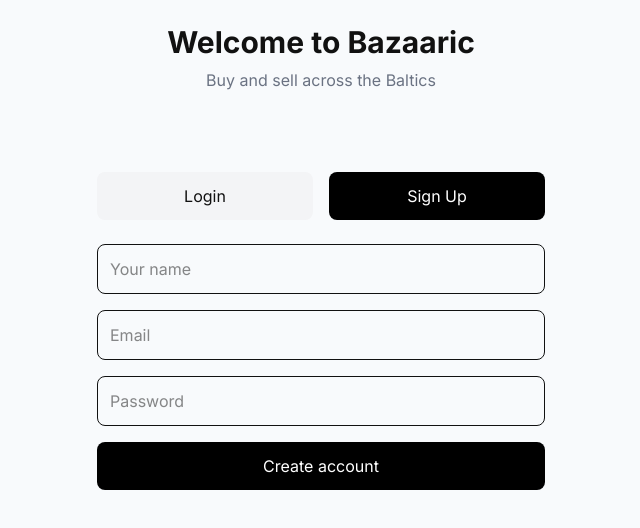
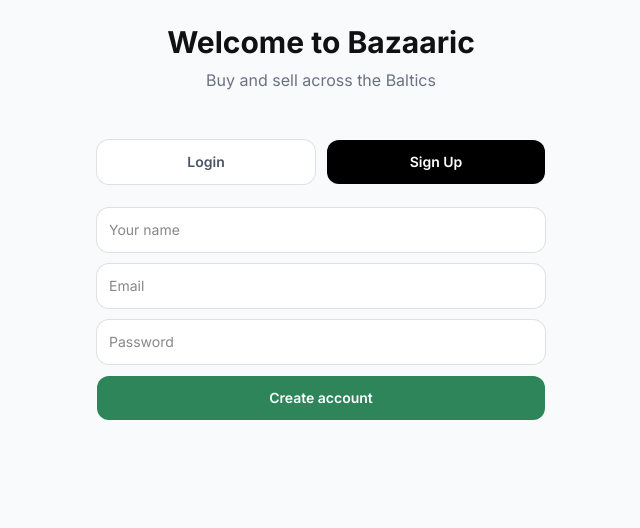
Before and after one commit to AJ-SAAS/Bazaaric, a Next.js app: page /auth in a window 1280 px wide. Shown: the top 528 px of the page, without its empty margins (319-959 px from the left). Built offline with nearby package versions, Linux system fonts and the light colour scheme; no server answers.

Commit message:
feat: add auth layout

```diff
--- a/app/layout.tsx
+++ b/app/layout.tsx
@@ -1,5 +1,6 @@
 import "./globals.css";
 import { Inter } from "next/font/google";
+import { AuthProvider } from "@/lib/auth-context";
 
 const inter = Inter({
   subsets: ["latin"],
@@ -25,7 +26,7 @@
           antialiased
         `}
       >
-        {children}
+        <AuthProvider>{children}</AuthProvider>
       </body>
     </html>
   );
--- a/app/profile/page.tsx
+++ b/app/profile/page.tsx
@@ -1,3 +1,46 @@
+"use client";
+
+import { useAuth } from "@/lib/auth-context";
+import { signOut } from "firebase/auth";
+import { auth } from "@/lib/firebase";
+import { useRouter } from "next/navigation";
+import { useEffect } from "react";
+
 export default function ProfilePage() {
-  return <div>Profile Page</div>;
+  const { user, loading } = useAuth();
+  const router = useRouter();
+
+  useEffect(() => {
+    if (!loading && !user) {
+      router.push("/auth");
+    }
+  }, [user, loading, router]);
+
+  if (loading || !user) {
+    return (
+      <main className="min-h-screen flex items-center justify-center">
+        <p className="text-sm text-gray-500">Loading...</p>
+      </main>
+    );
+  }
+
+  return (
+    <main className="min-h-screen bg-[#faf9f6] pb-28 md:pb-12">
+      <div className="mx-auto max-w-md md:max-w-3xl px-4 md:px-8 pt-6 md:pt-10">
+        <h1 className="text-2xl md:text-3xl font-bold">Profile</h1>
+
+        <div className="mt-6 rounded-2xl bg-white p-5 shadow-sm ring-1 ring-black/5">
+          <p className="text-sm text-gray-500">Signed in as</p>
+          <p className="mt-1 font-semibold">{user.email}</p>
+        </div>
+
+        <button
+          onClick={() => signOut(auth)}
+          className="mt-6 rounded-full border border-gray-300 px-5 py-2.5 text-sm font-semibold text-gray-700 transition hover:bg-gray-50"
+        >
+          Log out
+        </button>
+      </div>
+    </main>
+  );
 }
--- a/components/auth/AuthForm.tsx
+++ b/components/auth/AuthForm.tsx
@@ -4,48 +4,57 @@
 import {
   createUserWithEmailAndPassword,
   signInWithEmailAndPassword,
+  sendPasswordResetEmail,
+  setPersistence,
+  browserLocalPersistence,
+  browserSessionPersistence,
 } from "firebase/auth";
+import { useRouter } from "next/navigation";
 
 import { auth, db } from "@/lib/firebase";
-
 import { doc, setDoc } from "firebase/firestore";
 
+type Mode = "login" | "signup" | "reset";
 
 export default function AuthForm() {
-  const [mode, setMode] = useState<"login" | "signup">("signup");
+  const router = useRouter();
 
+  const [mode, setMode] = useState<Mode>("signup");
   const [email, setEmail] = useState("");
-
   const [password, setPassword] = useState("");
-
   const [name, setName] = useState("");
-
+  const [rememberMe, setRememberMe] = useState(true);
   const [loading, setLoading] = useState(false);
-
   const [message, setMessage] = useState("");
-
 
   async function handleSubmit(e: React.FormEvent) {
     e.preventDefault();
-
     setLoading(true);
     setMessage("");
 
+    try {
+      if (mode === "reset") {
+        await sendPasswordResetEmail(auth, email);
+        setMessage("Password reset email sent. Check your inbox.");
+        setLoading(false);
+        return;
+      }
 
-    try {
+      // Set persistence before signing in/up:
+      // local = survives closing the browser, session = cleared when tab/browser closes
+      await setPersistence(
+        auth,
+        rememberMe ? browserLocalPersistence : browserSessionPersistence
+      );
 
       if (mode === "signup") {
-
-        const userCredential =
-          await createUserWithEmailAndPassword(
+        const userCredential = await createUserWithEmailAndPassword(
           auth,
           email,
           password
         );
 
-
         const user = userCredential.user;
-
 
         await setDoc(doc(db, "users", user.uid), {
           uid: user.uid,
@@ -54,142 +63,134 @@
           createdAt: new Date(),
         });
 
-
-        setMessage("Account created successfully!");
-
+        router.push("/profile");
       } else {
-
-        await signInWithEmailAndPassword(
-          auth,
-          email,
-          password
-        );
-
-
-        setMessage("Logged in successfully!");
-
+        await signInWithEmailAndPassword(auth, email, password);
+        router.push("/profile");
       }
-
-
     } catch (error: any) {
-
       setMessage(error.message);
-
     } finally {
-
       setLoading(false);
-
     }
   }
 
-
-
   return (
-    <div className="w-full max-w-md mx-auto mt-20">
-
-      <div className="flex gap-4 mb-6">
-
+    <div className="w-full max-w-md mx-auto mt-12">
+      {mode !== "reset" && (
+        <div className="flex gap-3 mb-6">
           <button
+            type="button"
             onClick={() => setMode("login")}
-          className={`flex-1 rounded-lg p-3 ${
+            className={`flex-1 rounded-xl p-3 text-sm font-semibold transition ${
               mode === "login"
                 ? "bg-black text-white"
-              : "bg-gray-100"
+                : "bg-white ring-1 ring-black/10 text-gray-600"
             }`}
           >
             Login
           </button>
 
-
           <button
+            type="button"
             onClick={() => setMode("signup")}
-          className={`flex-1 rounded-lg p-3 ${
+            className={`flex-1 rounded-xl p-3 text-sm font-semibold transition ${
               mode === "signup"
                 ? "bg-black text-white"
-              : "bg-gray-100"
+                : "bg-white ring-1 ring-black/10 text-gray-600"
             }`}
           >
             Sign Up
           </button>
+        </div>
+      )}
 
-      </div>
+      {mode === "reset" && (
+        <h2 className="mb-6 text-center text-lg font-semibold">
+          Reset your password
+        </h2>
+      )}
 
-
-
-      <form
-        onSubmit={handleSubmit}
-        className="space-y-4"
-      >
-
-
+      <form onSubmit={handleSubmit} className="space-y-3">
         {mode === "signup" && (
+          <input
+            className="w-full rounded-xl bg-white p-3 text-sm ring-1 ring-black/10 outline-none focus:ring-2 focus:ring-[#2F855A]"
+            placeholder="Your name"
+            value={name}
+            onChange={(e) => setName(e.target.value)}
+            required
+          />
+        )}
 
         <input
-            className="w-full border rounded-lg p-3"
-            placeholder="Your name"
-            value={name}
-            onChange={(e) =>
-              setName(e.target.value)
-            }
-          />
-
-        )}
-
-
-
-        <input
-          className="w-full border rounded-lg p-3"
+          className="w-full rounded-xl bg-white p-3 text-sm ring-1 ring-black/10 outline-none focus:ring-2 focus:ring-[#2F855A]"
           placeholder="Email"
           type="email"
           value={email}
-          onChange={(e) =>
-            setEmail(e.target.value)
-          }
+          onChange={(e) => setEmail(e.target.value)}
           required
         />
 
-
-
+        {mode !== "reset" && (
           <input
-          className="w-full border rounded-lg p-3"
+            className="w-full rounded-xl bg-white p-3 text-sm ring-1 ring-black/10 outline-none focus:ring-2 focus:ring-[#2F855A]"
             placeholder="Password"
             type="password"
             value={password}
-          onChange={(e) =>
-            setPassword(e.target.value)
-          }
+            onChange={(e) => setPassword(e.target.value)}
             required
           />
+        )}
 
+        {mode === "login" && (
+          <div className="flex items-center justify-between text-sm">
+            <label className="flex items-center gap-2 text-gray-600">
+              <input
+                type="checkbox"
+                checked={rememberMe}
+                onChange={(e) => setRememberMe(e.target.checked)}
+                className="rounded"
+              />
+              Remember me
+            </label>
 
+            <button
+              type="button"
+              onClick={() => setMode("reset")}
+              className="text-[#2F855A] font-medium"
+            >
+              Forgot password?
+            </button>
+          </div>
+        )}
 
         <button
           disabled={loading}
-          className="w-full bg-black text-white rounded-lg p-3"
+          className="w-full rounded-xl bg-[#2F855A] p-3 text-sm font-semibold text-white transition hover:bg-[#276749] disabled:opacity-60"
         >
-
           {loading
             ? "Please wait..."
             : mode === "signup"
             ? "Create account"
+            : mode === "reset"
+            ? "Send reset link"
             : "Login"}
-
         </button>
 
-
+        {mode === "reset" && (
+          <button
+            type="button"
+            onClick={() => setMode("login")}
+            className="w-full text-center text-sm text-gray-500"
+          >
+            Back to login
+          </button>
+        )}
       </form>
 
-
-
       {message && (
-
-        <p className="mt-5 text-sm">
-          {message}
-        </p>
-
+        <p className="mt-4 text-sm text-center text-gray-700">{message}</p>
       )}
-
-
     </div>
   );
 }
--- /dev/null
+++ b/lib/auth-context.tsx
@@ -0,0 +1,39 @@
+"use client";
+
+import { createContext, useContext, useEffect, useState } from "react";
+import { onAuthStateChanged, User } from "firebase/auth";
+import { auth } from "@/lib/firebase";
+
+type AuthContextType = {
+  user: User | null;
+  loading: boolean;
+};
+
+const AuthContext = createContext<AuthContextType>({
+  user: null,
+  loading: true,
+});
+
+export function AuthProvider({ children }: { children: React.ReactNode }) {
+  const [user, setUser] = useState<User | null>(null);
+  const [loading, setLoading] = useState(true);
+
+  useEffect(() => {
+    const unsubscribe = onAuthStateChanged(auth, (firebaseUser) => {
+      setUser(firebaseUser);
+      setLoading(false);
+    });
+
+    return () => unsubscribe();
+  }, []);
+
+  return (
+    <AuthContext.Provider value={{ user, loading }}>
+      {children}
+    </AuthContext.Provider>
+  );
+}
+
+export function useAuth() {
+  return useContext(AuthContext);
+}
```
Also changed, not shown: jsconfig.json (deleted, +0 -11 lines). Lines whose indentation alone changed are shown as unchanged.
